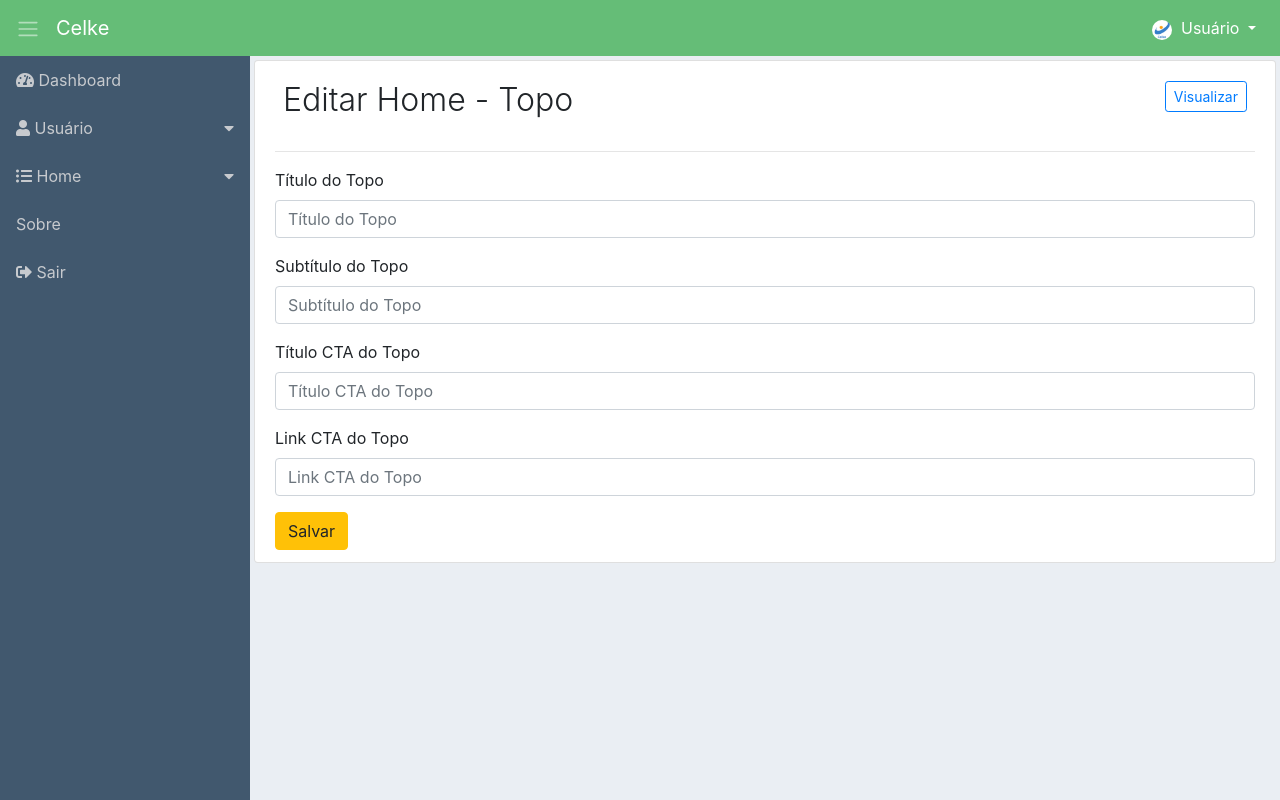
After one commit to marciocamollez/site_admin, a Node server app: page /edit-home-top in a window 1280 px wide. The commit adds this page. Run offline with Node 20, Linux system fonts and the light colour scheme; the visitor is signed in with stand-in values (Sample User, id 1); data that the repository does not hold is empty; some libraries are stand-ins or nearby versions.

Commit message:
Criacao do Formulario para edicao Topo Home

```diff
--- a/routes/home.js
+++ b/routes/home.js
@@ -2,6 +2,10 @@
 const express = require('express')
 const router = express.Router()
 const mongoose = require('mongoose')
+
+const multer = require('multer')
+const path = require('path')
+const fs = require('fs') //file streams. Consumo de memoria baixo
 
 require("../models/HomeTopo")
 const HomeTopo = mongoose.model('hometopos')
@@ -18,7 +22,9 @@ const Experiencia = mongoose.model('experiencia')
 require("../models/Rodape")
 const Rodape = mongoose.model('rodape')
 
+const { eAdmin } = require("../helpers/eAdmin")
 
+//Montando a página inicial
 router.get('/', (req, res) => {
     HomeTopo.findOne({}).then((hometopo) => {
         Servico.findOne({}).then((servico) => {
@@ -44,11 +50,116 @@ router.get('/', (req, res) => {
     })
 
 })
+//pasta home, arquivo home.handlebars
+// primeiro parametro é o nome que vai ficar dentro da chave no html e o segundo
+// é o nome do modelo. Exemplo { nome_do_html: nome_do_modelo }
 
 
-        //pasta home, arquivo home.handlebars
-        // primeiro parametro é o nome que vai ficar dentro da chave no html e o segundo
-        // é o nome do modelo. Exemplo { nome_do_html: nome_do_modelo }
+
+router.get('/vis-home-top', eAdmin, (req, res) => {
+    HomeTopo.findOne({}).then((hometopo) => {
+        res.render("home/vis-home-top", {layout: "adm.handlebars", hometopo: hometopo})
+    }).catch((erro) =>{
+        req.flash("error_msg", "Erro: Não foi possível encontrar o topo")
+        res.redirect("/dashboard/")
+    })
+})
+
+router.get('/edit-home-top', eAdmin, (req,res) => {
+    HomeTopo.findOne({}).then((hometopo) => {
+        res.render("home/edit-home-top", { layout: 'adm.handlebars', hometopo: hometopo })
+    }).catch((erro) => {
+        req.flash("error_msg", "Erro: Não foi possível encontrar o topo")
+        res.redirect("/dashboard/")
+    })
+
+})
+
+router.post('/update-home-top', eAdmin, (req,res) => {
+
+    //Primeiro pega todos os campos e verifica se estão vazios, nulos ou indefinidos
+    //Caso esteja, apresenta mensagem de erro em cima do formulário
+    var dados_home_top = req.body
+    var errors = []
+
+    if(!req.body.titulo || typeof req.body.titulo == undefined || req.body.titulo == null){
+        errors.push({error: "Necessário preencher o campo título do topo"})
+    }
+    if(!req.body.subtitulo || typeof req.body.subtitulo == undefined || req.body.subtitulo == null){
+        errors.push({error: "Necessário preencher o campo subtítulo do topo"})
+    }
+    if(!req.body.titulobtn || typeof req.body.titulobtn == undefined || req.body.titulobtn == null){
+        errors.push({error: "Necessário preencher o campo título do Botão"})
+    }
+    if(!req.body.urlbtn || typeof req.body.urlbtn == undefined || req.body.urlbtn == null){
+        errors.push({error: "Necessário preencher o Link do botão"})
+    }
 
 
+    //Verifica quantos erros tem acima. Caso tenha algum, monta o layout da página novamente
+    //e apresenta os erros que foram armazenados em um array na variável dados_sobre
+
+    //Para testar todos os ifs, retirar o campo 'required' do html 5 no 'edit-sobre.handlebars'
+    if(errors.length > 0){
+        res.render("/edit-home-top", { layout: "adm.handlebars", errors: errors, hometopo: dados_home_top} )
+    }
+
+    //Caso não tenha erros, pega todos os dados digitados e altera no Banco
+    else{
+        HomeTopo.findOne({ _id: req.body._id }).then((hometopo) => {
+            hometopo.titulo = req.body.titulo,
+            hometopo.subtitulo = req.body.subtitulo,
+            hometopo.titulobtn = req.body.titulobtn,
+            hometopo.urlbtn = req.body.urlbtn
+
+            hometopo.save().then(() => {
+                req.flash("success_msg", "Editado com sucesso!")
+                res.redirect("/vis-home-top")
+            }).catch((erro) => {
+                req.flash("error_msg", "Erro: Não foi possível alterar")
+                res.redirect("/dashboard/")
+            })
+        }).catch((erro) => {
+            req.flash("error_msg", "Erro: Nenhum registro encontrado")
+            res.redirect("/dashboard/")
+        })
+    }
+
+
+})
+
+router.get('/edit-home-top-img', (req, res) => {
+    res.render("home/edit-home-top-img", { layout: 'adm.handlebars' })
+})
+
+const storage = multer.diskStorage({
+    destination: function(req, res, cb){
+        cb(null, "public/images/topo_home")
+    },
+    filename: function(req, res, cb){
+        cb (null, "home-top.jpg")
+    }
+})
+const upload = multer({
+    storage,
+    fileFilter: (req, file, cb) => {
+        if(file.mimetype == "image/jpg" || file.mimetype == "image/jpeg"){
+            cb(null, true)
+        }else{
+            cb(null, false)
+        }
+    }
+})
+
+router.post('/update-home-top-img', upload.single('file'), (req, res, next) => {
+    const file = req.file
+    if(!file){
+        req.flash("error_msg", "Erro: Selecione extensão JPG")
+        res.redirect("/edit-home-top-img/")
+    }else{
+        req.flash("success_msg", "Upload de imagem realizada com sucesso!")
+        res.redirect("/vis-home-top")
+    }
+})
+
 module.exports = router
--- /dev/null
+++ b/views/home/edit-home-top.handlebars
@@ -0,0 +1,50 @@
+<div class="content p-1">
+    <div class="list-group-item">
+        <div class="d-flex">
+            <div class="mr-auto p-2">
+                <h2 class="display-4 titulo">Editar Home - Topo</h2>
+            </div>
+            <div class="p-2">
+                <span class="d-none d-md-block">
+                    <a href="/home/vis-home" class="btn btn-outline-primary btn-sm">Visualizar</a>
+                </span>
+                <div class="dropdown d-block d-md-none">
+                    <button class="btn btn-primary dropdown-toggle btn-sm" type="button" id="acoesListar"
+                        data-toggle="dropdown" aria-haspopup="true" aria-expanded="false">
+                        Ações
+                    </button>
+                    <div class="dropdown-menu dropdown-menu-right" aria-labelledby="acoesListar">
+                        <a class="dropdown-item" href="/home/vis-home">Visualizar</a>
+                    </div>
+                </div>
+            </div>
+        </div>
+        {{>_msg}}
+        <hr>
+        <form method="POST" action="/update-home-top">
+            <input name="_id" type="hidden" value="{{hometopo._id}}">
+
+            <div class="form-group">
+                <label>Título do Topo</label>
+                <input name="titulo" type="text" class="form-control" id="titulo" placeholder="Título do Topo" required value="{{hometopo.titulo}}">
+            </div>
+            <div class="form-group">
+                <label>Subtítulo do Topo</label>
+                <input name="subtitulo" type="text" class="form-control" id="subtitulo"
+                    placeholder="Subtítulo do Topo" required value="{{hometopo.subtitulo}}">
+            </div>
+            <div class="form-group">
+                <label>Título CTA do Topo</label>
+                <input name="titulobtn" type="text" class="form-control" id="titulobtn"
+                    placeholder="Título CTA do Topo" required value="{{hometopo.titulobtn}}">
+            </div>
+            <div class="form-group">
+                <label>Link CTA do Topo</label>
+                <input name="urlbtn" type="text" class="form-control" id="urlbtn"
+                    placeholder="Link CTA do Topo" required value="{{hometopo.urlbtn}}">
+            </div>
+
+            <button type="submit" class="btn btn-warning">Salvar</button>
+        </form>
+    </div>
+</div>
--- a/views/partials/_sidebar.handlebars
+++ b/views/partials/_sidebar.handlebars
@@ -11,17 +11,14 @@
             </ul>
         </li>
         <li>
-            <a href="#submenu2" data-toggle="collapse"><i class="fas fa-list-ul"></i> Menu</a>
+            <a href="#submenu2" data-toggle="collapse"><i class="fas fa-list-ul"></i> Home</a>
             <ul id="submenu2" class="list-unstyled collapse">
-                <li><a href="#"><i class="fas fa-file-alt"></i> Páginas</a></li>
+                <li><a href="/vis-home-top"><i class="fas fa-file-alt"></i> Topo</a></li>
                 <li><a href="#"><i class="fab fa-elementor"></i> Item de Menu</a></li>
             </ul>
 
         </li>
         <li><a href="/sobre/vis-sobre"> Sobre</a></li>
-        <li><a href="#"> Item 2</a></li>
-        <li><a href="#"> Item 3</a></li>
-        <li class="active"><a href="#"> Item 4</a></li>
         <li><a href="/usuario/logout"><i class="fas fa-sign-out-alt"></i> Sair</a></li>
     </ul>
 </nav>
```
Also changed, not shown: views/home/edit-home-top-img.handlebars (added, +35 -0 lines), views/home/vis-home-top.handlebars (added, +136 -0 lines).
